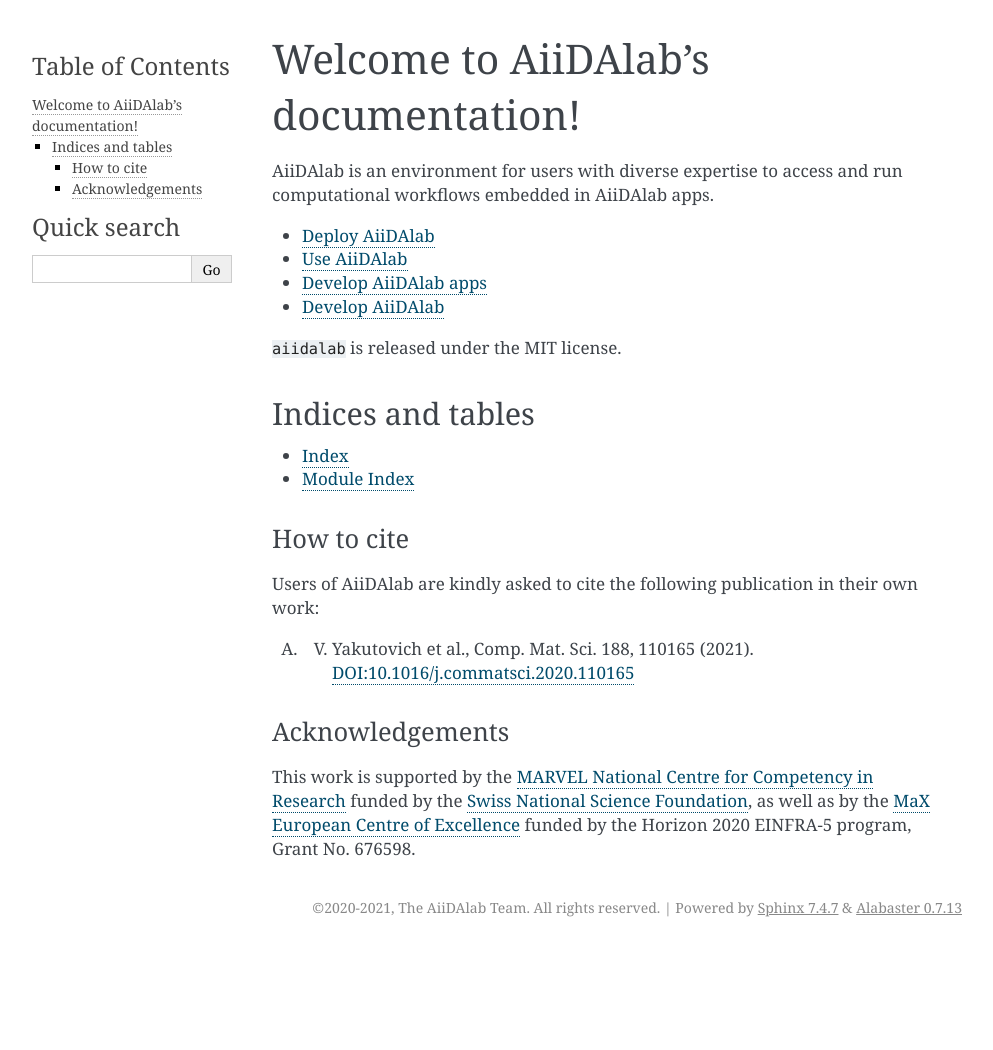
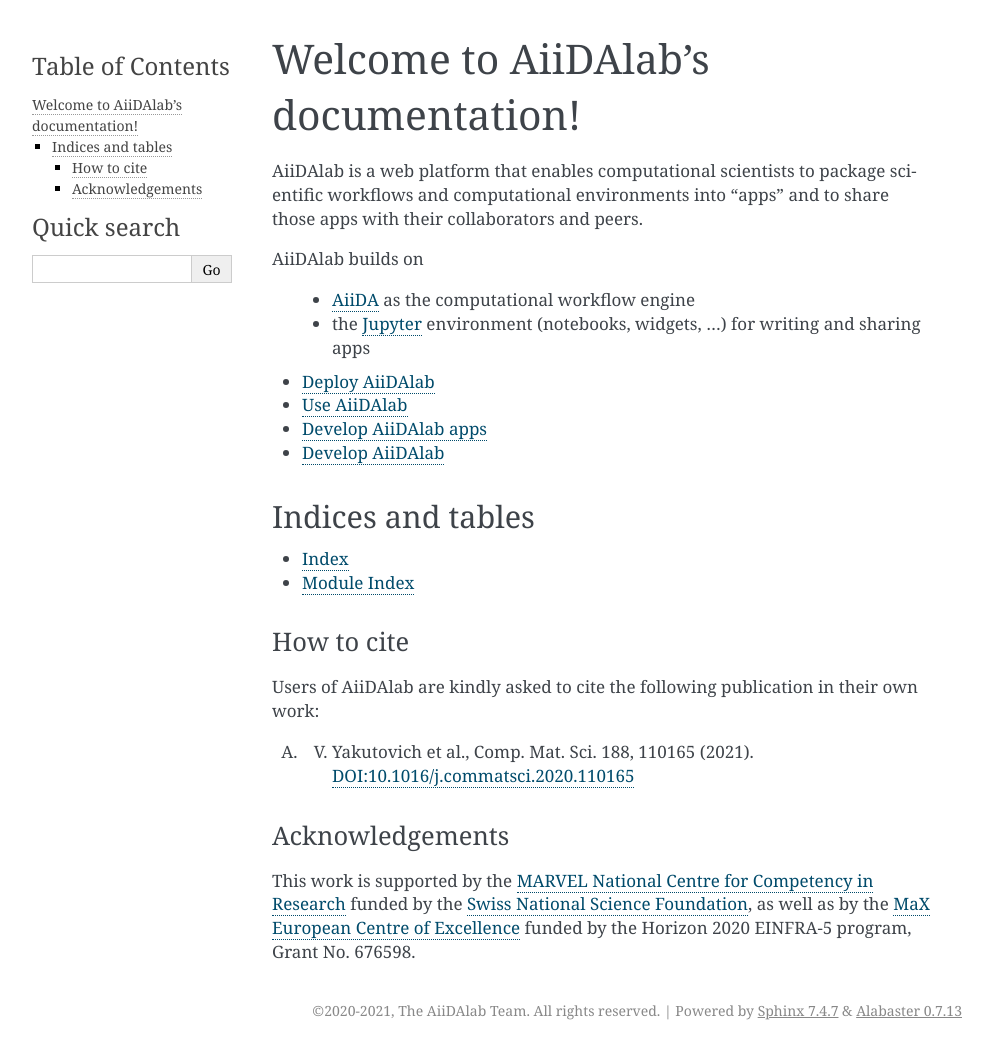
Before and after one commit to aiidalab/aiidalab, a Sphinx documentation site: the page built from docs/source/index.rst, in a window 1280 px wide. Shown: the whole page, without its empty margins (148-1141 px from the left). Built offline with Sphinx 7.4.7, drawn with Linux system fonts in a browser that asks for light colours; pages that are not in the unit, such as notebooks, are missing from menus; before the commit the page ends 947 px from its top, so only the background shows below that.

Commit message:
update one-liner (#204)
Update one-liner (slightly adapted from the paper to make the connection
to the apps).
Also, add a brief overview of technologies used.

```diff
--- a/docs/source/index.rst
+++ b/docs/source/index.rst
@@ -2,7 +2,12 @@
 Welcome to AiiDAlab's documentation!
 ####################################
 
-AiiDAlab is an environment for users with diverse expertise to access and run computational workflows embedded in AiiDAlab apps.
+AiiDAlab is a web platform that enables computational scientists to package scientific workflows and computational environments into "apps" and to share those apps with their collaborators and peers.
+
+AiiDAlab builds on
+
+   * `AiiDA <https://www.aiida.net/>`_ as the computational workflow engine
+   * the `Jupyter <https://jupyter.org/>`_ environment (notebooks, widgets, ...) for writing and sharing apps
 
 .. toctree::
    :maxdepth: 1
@@ -12,10 +17,6 @@ AiiDAlab is an environment for users with diverse expertise to access and run co
    Develop AiiDAlab apps <app_development/index.rst>
    Develop AiiDAlab <development/index.rst>
    API documentation <apidoc/aiidalab>
-
-
-``aiidalab`` is released under the MIT license.
-
 
 
 Indices and tables
```
